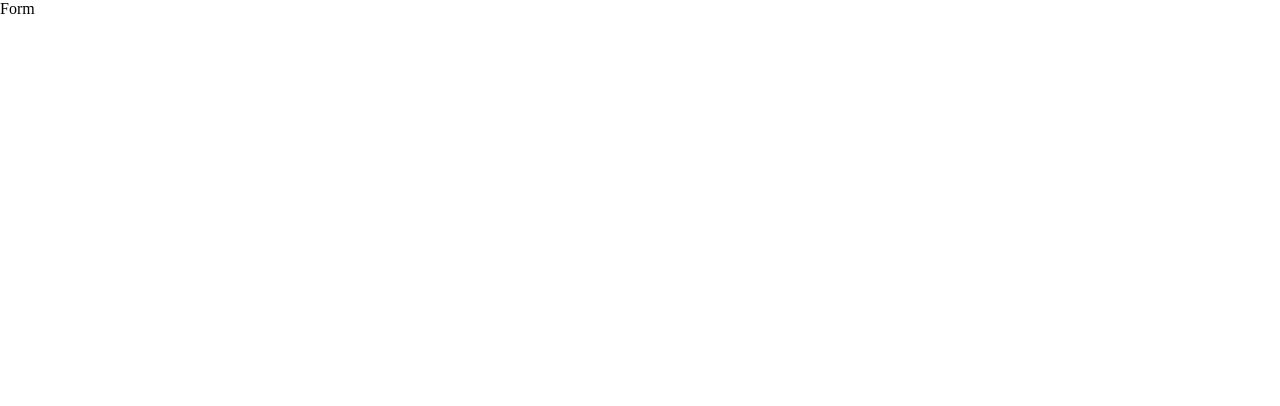
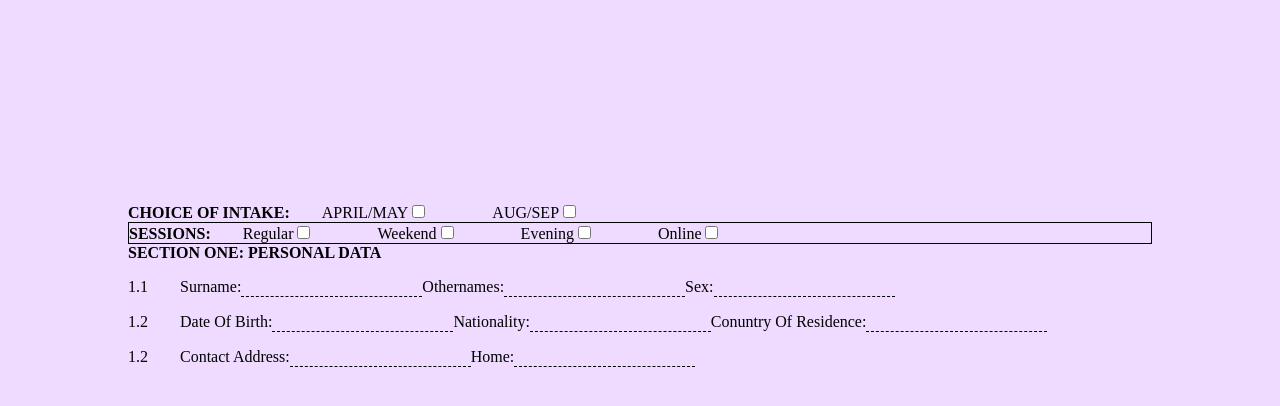
Before and after one commit to salisshuaibu11/form, a React (Create React App) app: page / in a window 1280 px wide. Shown: the top 406 px of the page. Built offline with nearby package versions, Linux system fonts and the light colour scheme.

Commit message:
Working on first section of the form

```diff
--- a/src/App.js
+++ b/src/App.js
@@ -1,8 +1,144 @@
-function App() {
+import React from "react";
+import "./app.css";
+import useForm from "./lib/useForm";
+import FormData from "./FormData";
+
+const App = () => {
+  const {inputs, handleChange} = useForm({
+    surname: '',
+    othernames: '',
+    sex: '',
+    dob: "",
+    nationality: "",
+    countryOfResidence: "",
+    contactAddress: "",
+    home: "",
+  });
   return (
-    <div>
-      Form
-    </div>
+    <form className="form">
+      <div className="form__group">
+        <span className="intake">Choice of Intake:</span>
+
+        <label htmlFor="aprilOrMay">
+          APRIL/MAY
+          <input type="checkbox" id="aprilOrMay"/>
+        </label>
+        <label htmlFor="augustOrSeptember">
+          AUG/SEP
+          <input type="checkbox" id="augustOrSeptember"/>
+        </label>
+      </div>
+
+      <div className="form__group form__group__sessions">
+        <span className="intake">Sessions:</span>
+
+        <label htmlFor="regular">
+          Regular
+          <input type="checkbox" id="regular"/>
+        </label>
+        <label htmlFor="weekend">
+          Weekend
+          <input type="checkbox" id="weekend"/>
+        </label>
+        <label htmlFor="evening">
+          Evening
+          <input type="checkbox" id="evening"/>
+        </label>
+        <label htmlFor="online">
+          Online
+          <input type="checkbox" id="online"/>
+        </label>
+      </div>
+
+      <div className="form__group form__group__personal__data">
+        <span className="intake">Section One: Personal Data</span>
+
+        <p>
+          <span>1.1</span>
+          <label htmlFor="surname">
+            Surname:
+            <input
+              id="surname"
+              value={inputs.surname}
+              name="surname"
+              onChange={handleChange}
+              type="text" />
+          </label>
+          <label htmlFor="oternames">
+            Othernames:
+            <input
+              id="othernames"
+              value={inputs.othernames}
+              name="othernames"
+              onChange={handleChange}
+              type="text"
+              />
+          </label>
+          <label htmlFor="sex">
+            Sex:
+            <input
+              id="sex"
+              value={inputs.sex}
+              name="sex"
+              onChange={handleChange}
+              type="text" />
+          </label>
+        </p>
+
+        <p>
+          <span>1.2</span>
+          <label htmlFor="dob">
+            Date Of Birth:
+            <input
+              id="dob"
+              name="dob"
+              value={inputs.dob}
+              onChange={handleChange}
+              type="text" />
+          </label>
+          <label htmlFor="nationality">
+            Nationality:
+            <input
+              id="nationality"
+              name="nationality"
+              value={inputs.nationality}
+              onChange={handleChange}
+              type="text" />
+          </label>
+          <label htmlFor="countryOfResidence">
+            Conuntry Of Residence:
+            <input
+              id="name"
+              name="countryOfResidence"
+              value={inputs.countryOfResidence}
+              onChange={handleChange}
+              type="text" />
+          </label>
+        </p>
+
+        <p>
+          <span>1.2</span>
+          <label htmlFor="contactAddress">
+            Contact Address:
+            <input
+              id="contactAddress"
+              name="contactAddress"
+              value={inputs.contactAddress}
+              onChange={handleChange}
+              type="text" />
+          </label>
+          <label htmlFor="home">
+            Home:
+            <input
+              id="home"
+              name="home"
+              value={inputs.home}
+              onChange={handleChange}
+              type="text" />
+          </label>
+        </p>
+      </div>
+    </form>
   );
 }
 
--- /dev/null
+++ b/src/FormData.js
@@ -0,0 +1,7 @@
+import React from "react";
+
+export default FormData = () => {
+  return (
+    <div>Form Data</div>
+  )
+}
--- /dev/null
+++ b/src/app.css
@@ -0,0 +1,31 @@
+.form {
+  width: 80vw;
+  margin-top: 12rem;
+  padding: 10px;
+  height: fit-content;
+}
+
+.form > .form__group .intake {
+  text-transform: uppercase;
+  margin-right: 2rem;
+  font-weight: bolder;
+}
+
+.form > .form__group > label:not(:last-child) {
+  margin-right: 4rem;
+}
+
+.form > .form__group__sessions {
+  border: 1px solid #000;
+}
+
+.form > .form__group__personal__data p > span {
+    margin-right: 2rem;
+}
+
+.form > .form__group__personal__data label > input {
+    border: none;
+    background: none;
+    outline: none;
+    border-bottom: 1px dashed #000;
+}
--- a/src/index.css
+++ b/src/index.css
@@ -1,5 +1,63 @@
+/* BASE STYLE */
+
 body {
   margin: 0;
   padding: 0;
   box-sizing: border-box;
+
+  display: flex;
+  justify-content: center;
+  align-items: center;
+  background: #eedbff;
 }
+
+.visually-hidden {
+  position: absolute !important;
+  height: 1px; width: 1px;
+  overflow: hidden;
+  clip: rect(1px 1px 1px 1px); /* IE6, IE7 */
+  clip: rect(1px, 1px, 1px, 1px);
+}
+
+/* input[type="checkbox"] {
+  position: absolute;
+  opacity: 0;
+}
+
+input[type="checkbox"] + label {
+  display: block;
+  position: relative;
+  padding-left: 2rem;
+}
+
+input[type="checkbox"] + label::before {
+  content: '';
+  position: absolute;
+  top: 4px;
+  left: 0;
+  width: 22px;
+  height: 22px;
+  background: #fff;
+}
+
+input[type="checkbox"]:checked + label::before {
+  background: #6505CC;
+}
+
+input[type="checkbox"] + label::after {
+  content: '';
+  position: absolute;
+  top: 3px;
+  left: 6px;
+  width: 8px;
+  height: 16px;
+  border-width: 0 2px 2px 0;
+  border-color: #fff;
+  border-style: solid;
+  transform: rotate(38deg);
+}
+
+input[type="checkbox"]:focus + label::before {
+  outline: #5d9dd5 solid 1px;
+  box-shadow: 0 0px 8px #5e9ed6;
+} */
--- /dev/null
+++ b/src/lib/useForm.js
@@ -0,0 +1,21 @@
+import { useState } from "react";
+
+export default function useForm(initial = {}) {
+  // create a state object for our inputs
+  const [inputs, setInputs] = useState(initial);
+
+  function handleChange(e) {
+    let { value, name, type } = e.target;
+
+    setInputs({
+      // copy the exisiting state
+      ...inputs,
+      [name]: value,
+    });
+  };
+
+  return {
+    inputs,
+    handleChange
+  }
+}
```
Also changed, not shown: src/data.js (added, +12 -0 lines).
